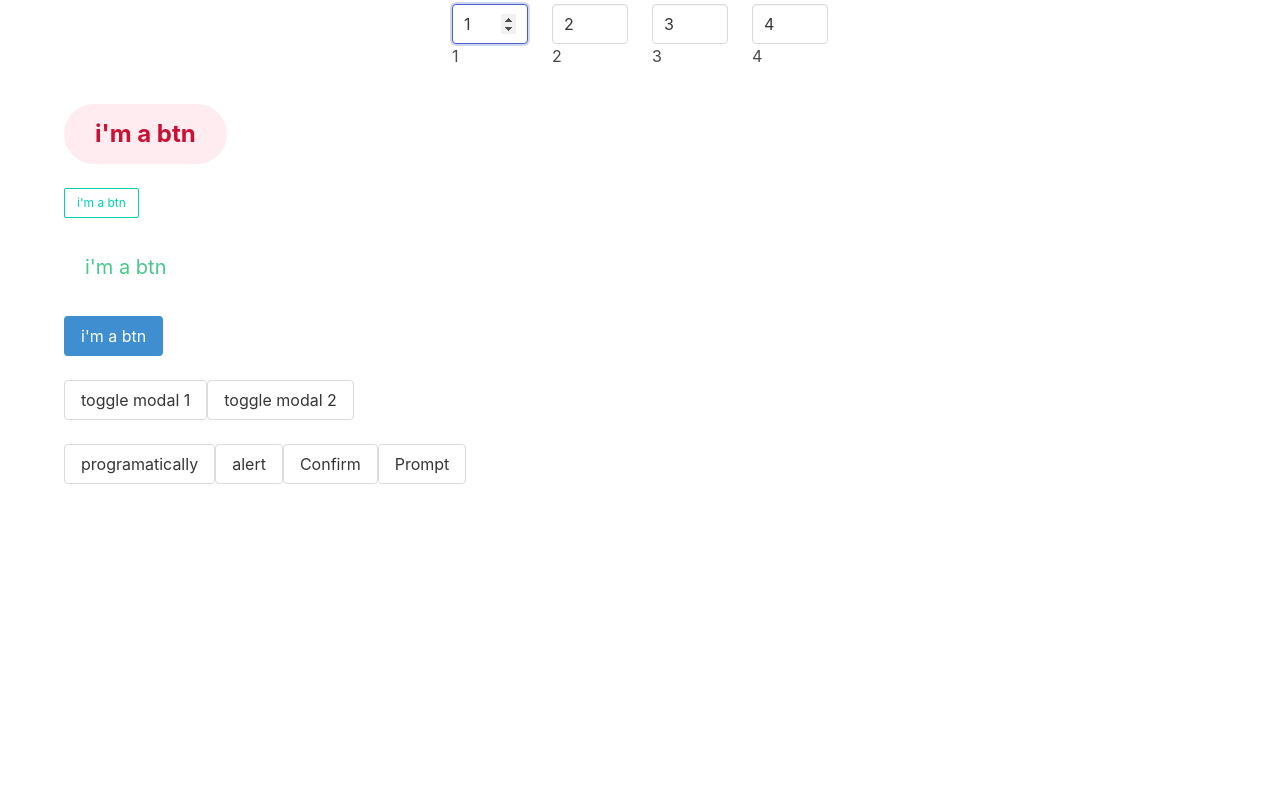
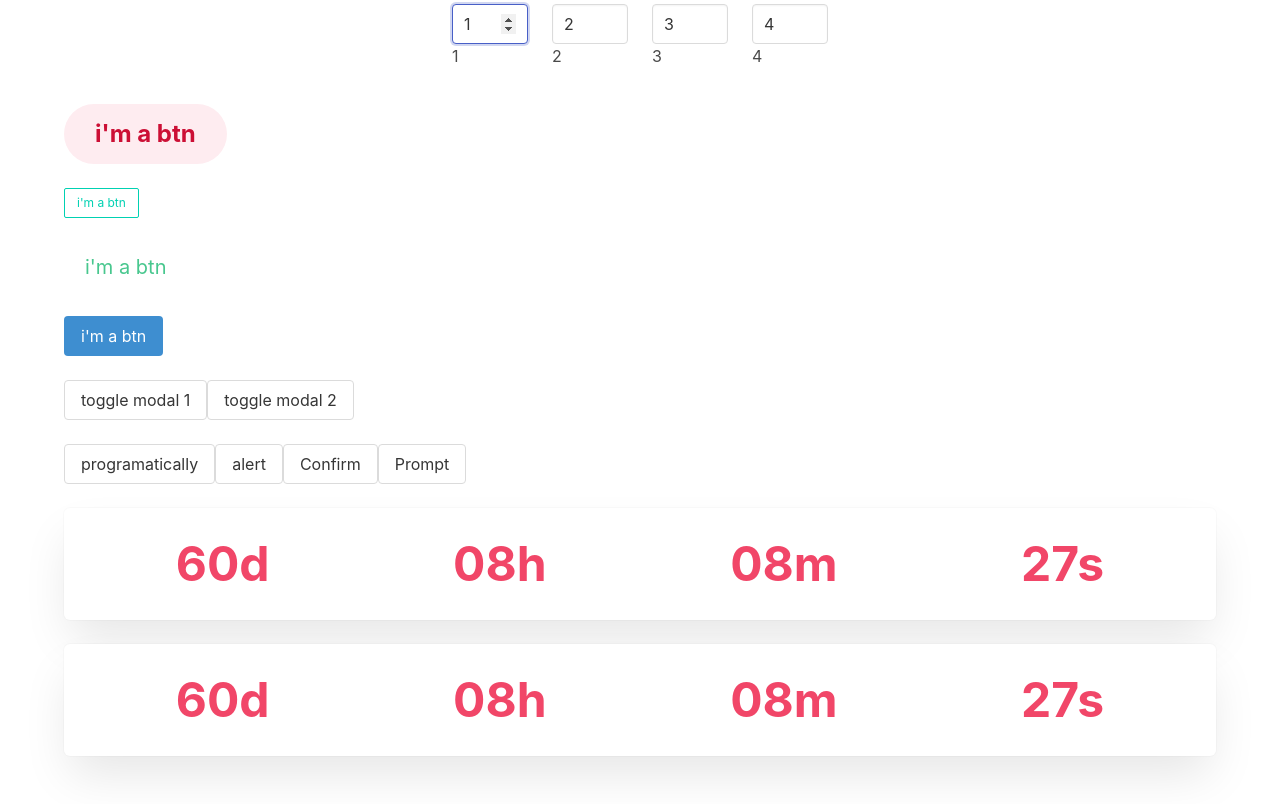
Before and after one commit to klev-o/example-vue-ui-library, a Vue app: page / in a window 1280 px wide. Shown: the part 1040-1844 px from the top of the page. Before the commit the page ends 1572 px from the top, so only its background shows below. Built offline with nearby package versions, Linux system fonts and the light colour scheme.

Commit message:
Added renderless components

```diff
--- a/src/App.vue
+++ b/src/App.vue
@@ -15,6 +15,8 @@ import XModal from './components/XModal.vue';
 import XDialog from './components/XDialog.vue';
 //import Vue from 'vue'
 import XProgramaticDialog from './components/XProgramaticDialog.js';
+import XCountDown from './components/XCountDown';
+import XCountDownWithRootNode from './components/XCountDownWithRootNode';
 
 export default {
   name: 'App',
@@ -32,7 +34,9 @@ export default {
     XConfirmationCode,
     XButton,
     XModal,
-    XDialog
+    XDialog,
+    XCountDown,
+    XCountDownWithRootNode
   },
   data() {
     return {
@@ -265,6 +269,58 @@ export default {
         </button>
       </div>
 
+      <div class="block">
+        <XCountDown datetime="2021-11-13T16:30:00">
+          <template #default="{ isPassed, days, hours, minutes, seconds }">
+            <div v-if="isPassed" class="notification is-primary">
+              date passed
+            </div>
+            <div v-else>
+              <div class="box level is-size-1 has-text-weight-bold has-text-danger">
+                <div class="level-item">
+                  {{ days }}d
+                </div>
+                <div class="level-item">
+                  {{ hours }}h
+                </div>
+                <div class="level-item">
+                  {{ minutes }}m
+                </div>
+                <div class="level-item">
+                  {{ seconds }}s
+                </div>
+              </div>
+            </div>
+          </template>
+        </XCountDown>
+      </div>
+
+      <div class="block">
+        <XCountDownWithRootNode datetime="2021-11-13T16:30:00">
+          <template #default="{ isPassed, days, hours, minutes, seconds }">
+            <div v-if="isPassed" class="notification is-primary">
+              date passed
+            </div>
+            <div v-else>
+              <div class="box level is-size-1 has-text-weight-bold has-text-danger">
+                <div class="level-item">
+                  {{ days }}d
+                </div>
+                <div class="level-item">
+                  {{ hours }}h
+                </div>
+                <div class="level-item">
+                  {{ minutes }}m
+                </div>
+                <div class="level-item">
+                  {{ seconds }}s
+                </div>
+              </div>
+            </div>
+          </template>
+        </XCountDownWithRootNode>
+      </div>
+
 
 
     </div>
--- /dev/null
+++ b/src/components/XCountDown.js
@@ -0,0 +1,60 @@
+export default {
+  props: {
+    datetime: {
+      type: [String, Date],
+      required: true,
+    },
+  },
+  data: () => ({
+    days: null,
+    hours: null,
+    minutes: null,
+    seconds: null,
+    isPassed: false,
+  }),
+  methods: {
+    calculate() {
+      const now = Date.now();
+      let limit = (this.datetime instanceof Date)
+        ? this.datetime
+        : new Date(this.datetime);
+
+      limit = limit.getTime();
+
+      if (now > limit) {
+        this.isPassed = true;
+        return;
+      }
+
+      let secondsLeft = (limit - now) / 1000;
+      const daysLeft = Math.floor(secondsLeft / (60 * 60 * 24));
+      secondsLeft =  secondsLeft % (60 * 60 * 24);
+      const hoursLeft = Math.floor(secondsLeft / (60 * 60));
+      secondsLeft =  secondsLeft % (60 * 60);
+      const minutesLeft = Math.floor(secondsLeft / 60);
+      secondsLeft =  Math.round(secondsLeft % 60);
+
+      this.days = daysLeft > 9 ? daysLeft : `0${daysLeft}`;
+      this.hours = hoursLeft > 9 ? hoursLeft : `0${hoursLeft}`;
+      this.minutes = minutesLeft > 9 ? minutesLeft : `0${minutesLeft}`;
+      this.seconds = secondsLeft > 9 ? secondsLeft : `0${secondsLeft}`;
+    },
+  },
+  created() {
+    const timer = setInterval(this.calculate, 1000);
+    this.calculate();
+    this.$on('hook:destroyed', () => {
+      console.log('destroyed');
+      clearInterval(timer);
+    });
+  },
+  render() {
+    return this.$scopedSlots.default({
+      isPassed: this.isPassed,
+      days: this.days,
+      hours: this.hours,
+      minutes: this.minutes,
+      seconds: this.seconds,
+    });
+  },
+};
--- /dev/null
+++ b/src/components/XCountDownWithRootNode.vue
@@ -0,0 +1,65 @@
+<script>
+export default {
+  props: {
+    datetime: {
+      type: [String, Date],
+      required: true,
+    },
+  },
+  data: () => ({
+    days: null,
+    hours: null,
+    minutes: null,
+    seconds: null,
+    isPassed: false,
+  }),
+  methods: {
+    calculate() {
+      const now = Date.now();
+      let limit = (this.datetime instanceof Date)
+          ? this.datetime
+          : new Date(this.datetime);
+
+      limit = limit.getTime();
+
+      if (now > limit) {
+        this.isPassed = true;
+        return;
+      }
+
+      let secondsLeft = (limit - now) / 1000;
+      const daysLeft = Math.floor(secondsLeft / (60 * 60 * 24));
+      secondsLeft =  secondsLeft % (60 * 60 * 24);
+      const hoursLeft = Math.floor(secondsLeft / (60 * 60));
+      secondsLeft =  secondsLeft % (60 * 60);
+      const minutesLeft = Math.floor(secondsLeft / 60);
+      secondsLeft =  Math.round(secondsLeft % 60);
+
+      this.days = daysLeft > 9 ? daysLeft : `0${daysLeft}`;
+      this.hours = hoursLeft > 9 ? hoursLeft : `0${hoursLeft}`;
+      this.minutes = minutesLeft > 9 ? minutesLeft : `0${minutesLeft}`;
+      this.seconds = secondsLeft > 9 ? secondsLeft : `0${secondsLeft}`;
+    },
+  },
+  created() {
+    const timer = setInterval(this.calculate, 1000);
+    this.calculate();
+    this.$on('hook:destroyed', () => {
+      console.log('destroyed');
+      clearInterval(timer);
+    });
+  },
+}
+</script>
+
+<template>
+  <div class="root">
+    <slot
+        :is-passed="isPassed"
+        :days="days"
+        :hours="hours"
+        :minutes="minutes"
+        :seconds="seconds"
+    />
+  </div>
+</template>
--- a/src/main.js
+++ b/src/main.js
@@ -2,6 +2,7 @@ import 'bulma/css/bulma.css'
 import '@fortawesome/fontawesome-free/css/all.css'
 import Vue from 'vue'
 import App from './App.vue'
+//import AppPlayer from './AppXPlayer.vue'
 
 Vue.config.productionTip = false
 
```
Also changed, not shown: 1 other file (tests, documents, lock files or other folders).
